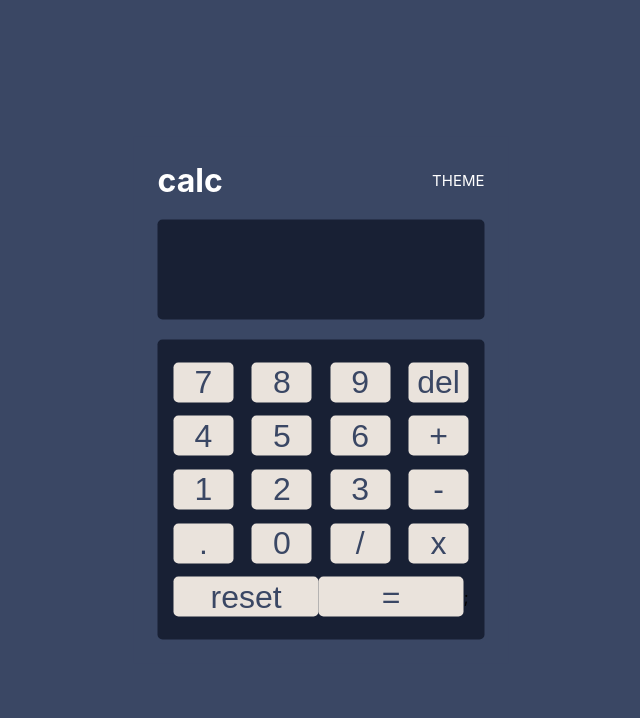
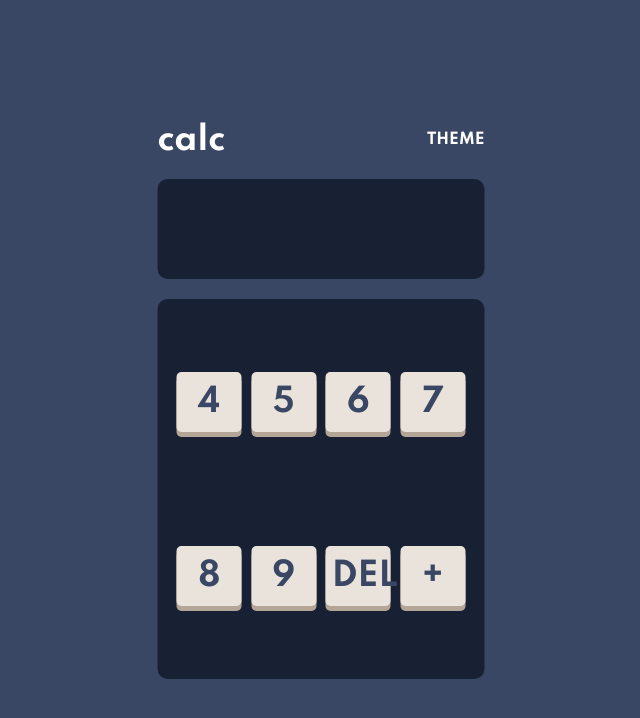
Before and after one commit to jesusrmz19/Calculator, a Next.js app: page / in a window 1280 px wide. Shown: the top 718 px of the page, without its empty margins (319-959 px from the left). Built offline with nearby package versions, Linux system fonts and the light colour scheme.

Commit message:
Add better style to small size calculator

```diff
--- a/components/Page.js
+++ b/components/Page.js
@@ -17,11 +17,15 @@ const GlobalStyles = createGlobalStyle`
         --keygrayshadow: hsl(28, 16%, 65%);
         box-sizing: border-box;
         --fontsizenum: 32px;
+        --white: hsl(0, 0, 100%);
+        --bluetxt: hsl(221, 14%, 31%);
+        --font: 'Spartan', sans-serif;
     }
     *, *:before, *:after {box-sizing: inherit;}
     body {
         padding: 0;
         margin: 0;
+        font-family: 'Spartan', sans-serif;
     }
     h1, h2, h3, p, ul, li {
         margin: 0;
--- a/components/styles/Button.js
+++ b/components/styles/Button.js
@@ -2,12 +2,16 @@ import styled from 'styled-components';
 
 const ButtonStyles = styled.button`
   font-size: var(--fontsizenum);
+  text-transform: uppercase;
   background: var(--keygraybg);
   color: var(--mainbg);
   cursor: pointer;
   border-radius: 5px;
-  width: 60px;
-  height: 40px;
+  width: 65px;
+  height: 60px;
+  box-shadow: 0 5px var(--keygrayshadow);
+  margin: 8px 0;
+  font-family: var(--font);
 `;
 
 export default ButtonStyles;
--- a/components/styles/Numpad.js
+++ b/components/styles/Numpad.js
@@ -2,16 +2,21 @@ import styled from 'styled-components';
 
 const NumpadStyle = styled.div`
   width: 100%;
-  height: 300px;
+  min-height: 380px;
   background: var(--screenbg);
-  border-radius: 5px;
-  padding: 1rem;
+  border-radius: 10px;
+  padding: 1rem 1.2rem;
   display: flex;
   flex-wrap: wrap;
   justify-content: space-between;
   align-items: center;
-  .big--btn {
-    flex: 2;
+  color: var(--bluetxt);
+  .btn--del {
+    background: var(--keybluebg);
+    box-shadow: 0 5px var(--keyblueshadow);
+    font-size: 18px;
+    color: white;
+    font-family: var(--font);
   }
 `;
 
--- a/components/styles/Screen.js
+++ b/components/styles/Screen.js
@@ -4,7 +4,7 @@ const ScreenStyles = styled.div`
   background: var(--screenbg);
   height: 100px;
   width: 100%;
-  border-radius: 5px;
+  border-radius: 10px;
   grid-column: 1/-1;
   grid-row: 2;
   margin: 20px 0;
--- /dev/null
+++ b/lib/calculator-btn-obj.js
@@ -0,0 +1,44 @@
+const newBtns = {
+  7: {
+    value: 7,
+    classes: ['btn'],
+    order: 1,
+  },
+  8: {
+    value: 8,
+    classes: ['btn'],
+    order: 2,
+  },
+  9: {
+    value: 9,
+    classes: ['btn'],
+    order: 3,
+  },
+  del: {
+    value: 'del',
+    classes: ['btn', 'btn--del'],
+    order: 4,
+  },
+  4: {
+    value: 4,
+    classes: ['btn'],
+    order: 5,
+  },
+  5: {
+    value: 5,
+    classes: ['btn'],
+    order: 6,
+  },
+  6: {
+    value: 6,
+    classes: ['btn'],
+    order: 7,
+  },
+  '+': {
+    value: '+',
+    classes: ['btn'],
+    order: 8,
+  },
+};
+
+export default newBtns;
--- a/pages/index.js
+++ b/pages/index.js
@@ -6,6 +6,7 @@ import CalcContainer from '../components/styles/CalcContainer';
 import NumpadStyle from '../components/styles/Numpad';
 import ScreenStyles from '../components/styles/Screen';
 import buttons from '../lib/calculator-buttons';
+import newBtns from '../lib/calculator-btn-obj';
 
 const MainContainer = styled.main`
   width: 100%;
@@ -29,6 +30,16 @@ export default function Home() {
   return (
     <Page>
       <Head>
+        <link rel="preconnect" href="https://fonts.googleapis.com"></link>
+        <link
+          rel="preconnect"
+          href="https://fonts.gstatic.com"
+          crossorigin
+        ></link>
+        <link
+          href="https://fonts.googleapis.com/css2?family=Spartan:wght@700&display=swap"
+          rel="stylesheet"
+        ></link>
         <title>Calculator</title>
       </Head>
       <MainContainer>
@@ -39,20 +50,16 @@ export default function Home() {
           </CalcHeader>
           <ScreenStyles></ScreenStyles>
           <NumpadStyle>
-            {buttons.map((button) => {
+            {Object.keys(newBtns).map((button) => {
+              return <ButtonStyles>{newBtns[button].value}</ButtonStyles>;
+            })}
+            {/* {buttons.map((button) => {
               return (
-                <ButtonStyles
-                  key={button}
-                  value={button}
-                  className={
-                    button == 'reset' || button == '=' ? 'big--btn' : null
-                  }
-                >
+                <ButtonStyles key={button} value={button}>
                   {button}
                 </ButtonStyles>
               );
-            })}
-            ;
+            })} */}
           </NumpadStyle>
         </CalcContainer>
       </MainContainer>
```
